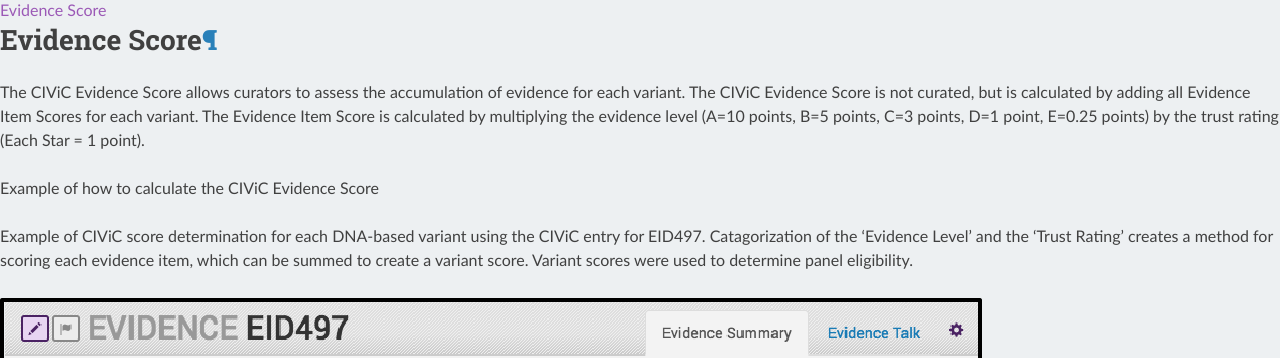
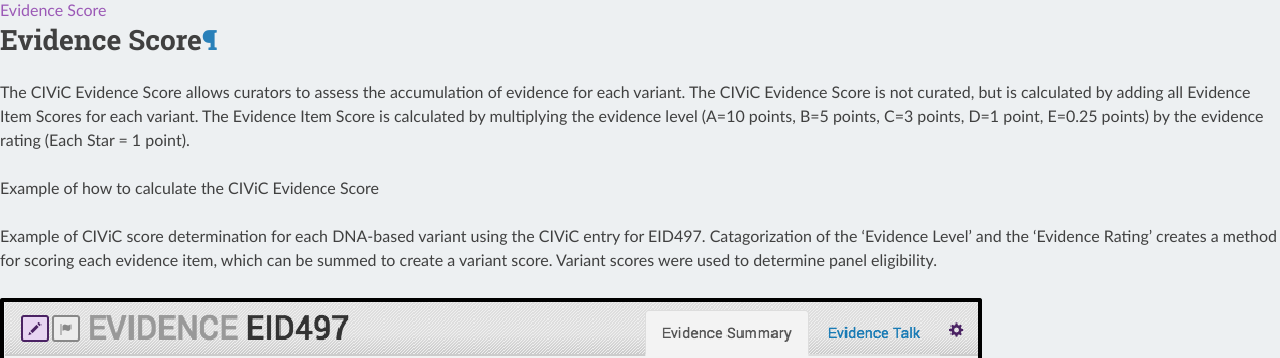
Before and after one commit to griffithlab/civic-docs, a Sphinx documentation site: the page built from docs/model/variants/evidence_score.rst, in a window 1280 px wide. Shown: the part 158-516 px from the top of the page. Built offline with Sphinx 7.4.7 and the Read the Docs theme 2.0.0, drawn with Linux system fonts in a browser that asks for light colours; pages that are not in the unit, such as notebooks, are missing from menus.

Commit message:
Replace all mentions of Trust Rating with Evidence Rating

```diff
--- a/docs/model/evidence.rst
+++ b/docs/model/evidence.rst
@@ -39,4 +39,4 @@
    evidence/associated_phenotype
    evidence/source
    evidence/clinical_trial
-   evidence/trust_rating
+   evidence/evidence_rating
--- a/docs/model/evidence/overview.rst
+++ b/docs/model/evidence/overview.rst
@@ -116,7 +116,7 @@
      - Lorem Ipsum
      - Lorem Ispum
      - Lorem Ipsum
-   * - :ref:`evidence-trust_rating`
+   * - :ref:`evidence-evidence_rating`
      - A rating on a 5-star scale, portraying the curators
        trust in the experiments from which the evidence is curated. Refer
        to the additional documentation on trust ratings for guidance on how
--- a/docs/model/variants/evidence_score.rst
+++ b/docs/model/variants/evidence_score.rst
@@ -1,9 +1,9 @@
 Evidence Score
 ==============
-The CIViC Evidence Score allows curators to assess the accumulation of evidence for each variant. The CIViC Evidence Score is not curated, but is calculated by adding all Evidence Item Scores for each variant. The Evidence Item Score is calculated by multiplying the evidence level (A=10 points, B=5 points, C=3 points, D=1 point, E=0.25 points) by the trust rating (Each Star = 1 point).
+The CIViC Evidence Score allows curators to assess the accumulation of evidence for each variant. The CIViC Evidence Score is not curated, but is calculated by adding all Evidence Item Scores for each variant. The Evidence Item Score is calculated by multiplying the evidence level (A=10 points, B=5 points, C=3 points, D=1 point, E=0.25 points) by the evidence rating (Each Star = 1 point).
 
 .. rubric:: Example of how to calculate the CIViC Evidence Score
 
-Example of CIViC score determination for each DNA-based variant using the CIViC entry for EID497. Catagorization of the 'Evidence Level' and the 'Trust Rating' creates a method for scoring each evidence item, which can be summed to create a variant score. Variant scores were used to determine panel eligibility.
+Example of CIViC score determination for each DNA-based variant using the CIViC entry for EID497. Catagorization of the 'Evidence Level' and the 'Evidence Rating' creates a method for scoring each evidence item, which can be summed to create a variant score. Variant scores were used to determine panel eligibility.
 
 .. image:: /images/actionability_score_example.png
--- a/docs/model/variants/overview.rst
+++ b/docs/model/variants/overview.rst
@@ -62,7 +62,7 @@
        CIViC Actionability Score is calculated by adding all Evidence Item
        Scores for each variant. The Evidence Item Score is calculated by
        multiplying the evidence level (A=10 points, B=5 points, C=3 points,
-       D=1 point, E=0.25 points) by the trust rating (Each Star = 1 point).
+       D=1 point, E=0.25 points) by the evidence rating (Each Star = 1 point).
      - CIViC
    * - Variant Type(s)
      - One or more terms from the Sequence Ontology that
```
Also changed, not shown: docs/model/evidence/evidence_rating.rst (renamed from docs/model/evidence/trust_rating.rst, +7 -7 lines).
